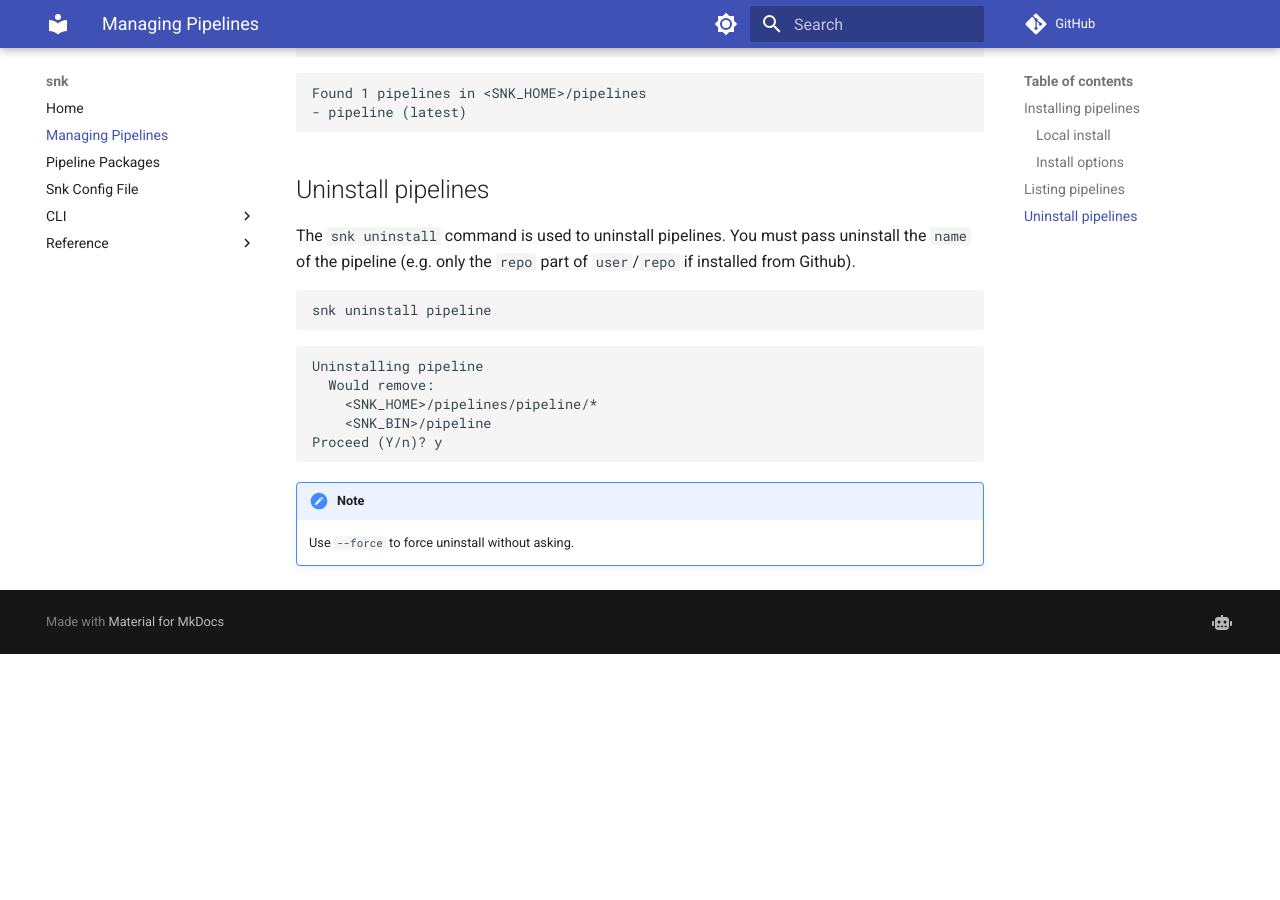
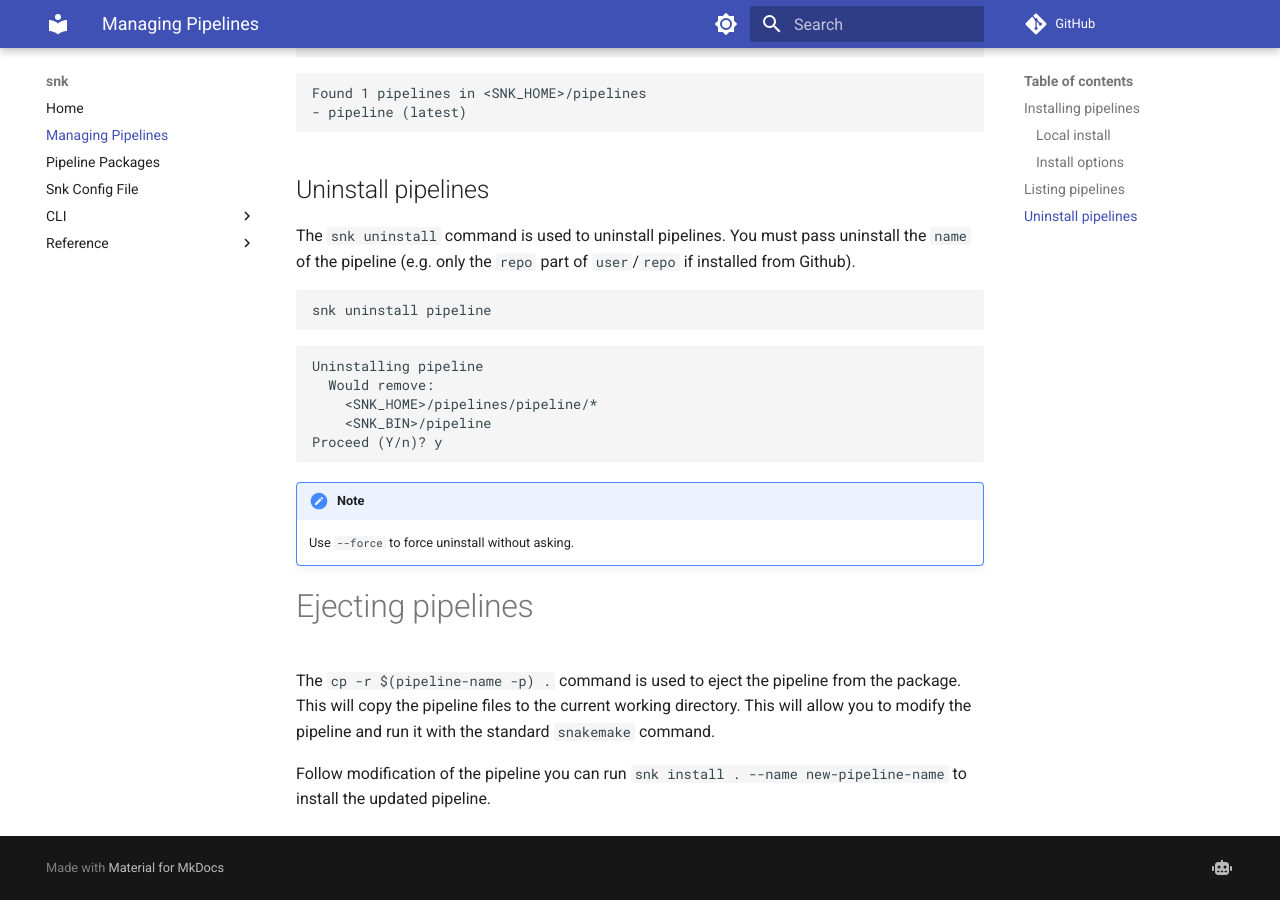
Before and after one commit to Wytamma/snk, an MkDocs documentation site: the page built from docs/managing_pipelines.md, in a window 1280 px wide and 900 px high, scrolled down 2296 px. Built offline with MkDocs 1.6.1 and Material for MkDocs 9.7.7, drawn with Linux system fonts in a browser that asks for light colours; comment, search, counter and statistics services are not loaded; before the commit the page ends 2950 px from its top, so only the background shows below that.

Commit message:
:memo: add ejecting docs

```diff
--- a/docs/managing_pipelines.md
+++ b/docs/managing_pipelines.md
@@ -118,3 +118,9 @@ Proceed (Y/n)? y
 
 !!! Note
     Use `--force` to force uninstall without asking.
+
+# Ejecting pipelines
+
+The `cp -r $(pipeline-name -p) .` command is used to eject the pipeline from the package. This will copy the pipeline files to the current working directory. This will allow you to modify the pipeline and run it with the standard `snakemake` command.
+
+Follow modification of the pipeline you can run `snk install . --name new-pipeline-name` to install the updated pipeline.
```
